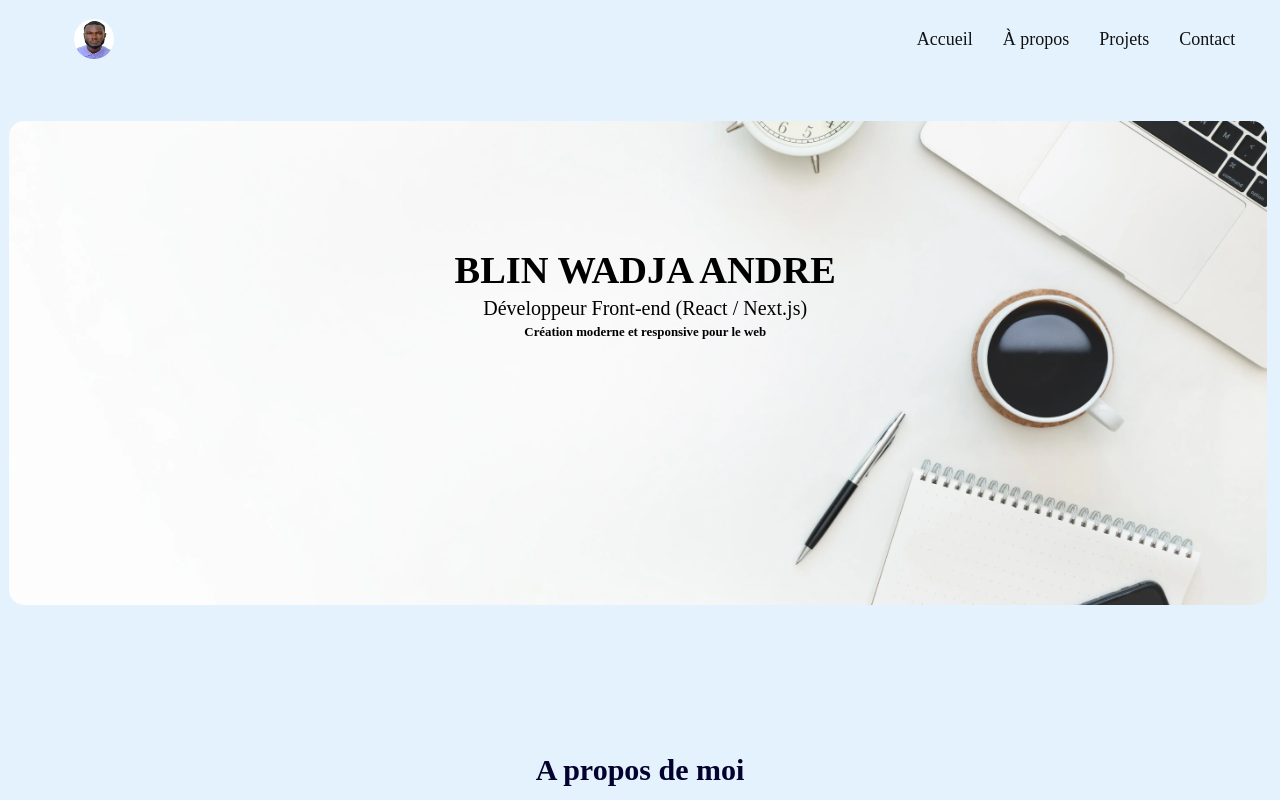
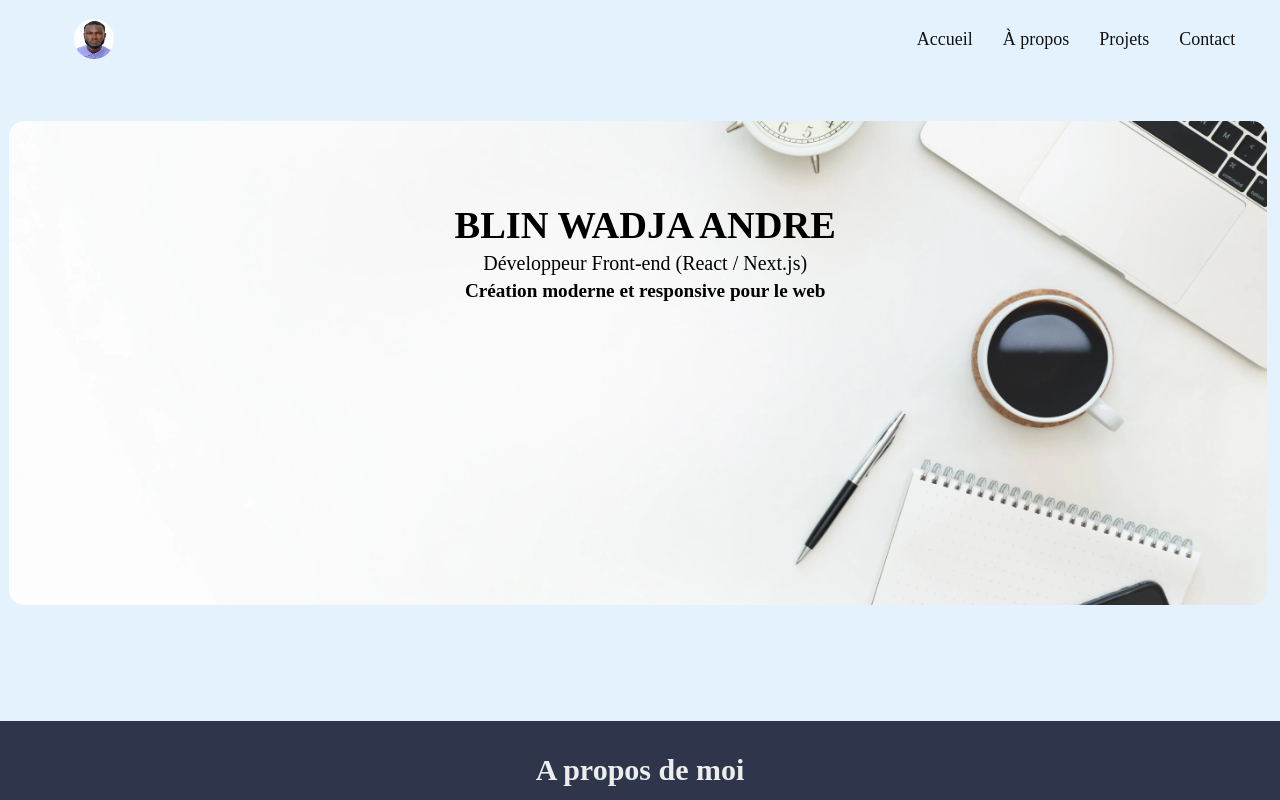
Before and after one commit to amonandre12/mon-portfolio, a Next.js app: page / in a window 1280 px wide. Shown: the top 800 px of the page. Built offline with nearby package versions, Linux system fonts and the light colour scheme.

Commit message:
Styles encore modifiés

```diff
--- a/components/Footer.js
+++ b/components/Footer.js
@@ -49,7 +49,7 @@ function Footer() {
              </div>
 
             </div>
-                <p style = {{color : 'white'}}>&copy; {new Date().getFullYear()}  Blin Wadja André tous droits réservés.</p>
+                <p style = {{color : 'white' , fontSize : '14px'}}>&copy; {new Date().getFullYear()}  Blin Wadja André tous droits réservés.</p>
             </section>
         </footer>
     )
--- a/components/FormContact.js
+++ b/components/FormContact.js
@@ -42,8 +42,8 @@ function FormContact() {
   return (
     <div className="form_section">
       <div className="call_action">
-        <h2>Travaillons Ensemble !</h2>
-        <p>
+        <h2 style = {{color : 'hsl(226, 25%, 17%)'}}>Travaillons Ensemble !</h2>
+        <p style = {{color : 'hsl(226, 25%, 17%)'}}>
           Intéressé par mes projets ou désireux de collaborer sur une
           nouvelle idée ? N'hésitez pas à me contacter via le formulaire
           ci-dessous.
--- a/components/ProjectCard.js
+++ b/components/ProjectCard.js
@@ -74,7 +74,7 @@ function ProjectCard () {
                  <Image
                     src={selectedProduct.imagePath}
                     alt={selectedProduct.alt}
-                    width={170}
+                    width={270}
                     height={170}
                 />
 
--- a/components/Title.js
+++ b/components/Title.js
@@ -27,7 +27,7 @@ function Title () {
                 </div>
 
                 <div className={`paragraphs ${visible ? 'is-visible' : ''}`}>
-                    <h6>Création moderne et responsive pour le web</h6>
+                    <h4 className='creation'>Création moderne et responsive pour le web</h4>
                 </div>
 
               </div>
--- a/styles/Form.css
+++ b/styles/Form.css
@@ -5,6 +5,7 @@
     align-items: center;
     padding: 40px;
 }
+
 
 .contact_form {
     width: 100%;
--- a/styles/Title.css
+++ b/styles/Title.css
@@ -15,6 +15,13 @@
 .title_content  p {
   font-size: 17px ;
   color:black;
+  position: relative;
+  top: 60px;
+}
+
+.creation {
+  position:relative;
+  top: 40px;
 }
 
 .background {
@@ -29,15 +36,18 @@
   margin: 2px;
 }
 
+
 .title_content  span {
     font-size: 12px;
 }
 
-.background h1, .title, h6 {
+
+.background h1, .title, h4 {
   position:relative;
   top:80px;
   left:7px;
 }
+
 
 .title_content  {
   padding-right: 15px;
@@ -46,12 +56,6 @@
   align-items:center ;
 }
 
-
-
-.title_content  h2  {
-  color: black;
-  margin-left: 20px;
-}
 
 @media (min-width: 1224px)  {
 
@@ -63,23 +67,16 @@
 }
 
 
-.background h1, .title, h6 {
-  position:relative;
-  top:125px;
-  align-items:center;
-}
 .background {
    height:60vh ;
 }
+
+
 .title_content  h2  {
  color: black;
 }
 
 
-.title_content  h2 , span , .paragraphs {
-  align-items:center;
-}
-
 .title_content  p {
     font-size: 20px ;
   }
--- a/styles/about.css
+++ b/styles/about.css
@@ -37,10 +37,12 @@
 .content_about {
     margin-bottom: 30px ;
     padding:10px;
+    background-color: hsl(225, 23%, 24%);
+    padding-bottom: 40px;
 }
 
-.content_about h2 {
-    color :  hsl(243, 96%, 9%);
+.content_about h2 , p{
+    color : hsl(0, 0%, 93%);
     margin: 20px;
     font-size : 30px;
 }
--- a/styles/projects.css
+++ b/styles/projects.css
@@ -5,7 +5,6 @@
     justify-content: center;
     text-align: center;
     gap: 30px;
-
 }
 
 
@@ -23,11 +22,12 @@
   margin:20px;
   padding:20px;
   border-radius:10px;
+  background-color: hsl(226, 25%, 17%);
 }
 
 
 .projects_content  h3 , h2{
-  color : hsl(243, 96%, 9%);
+  color : hsl(200, 60%, 99%);
 }
 
 .projects_content h3 {
@@ -63,6 +63,7 @@
 .link {
   margin-top: 80px;
 }
+
 
 a {
   text-decoration: none;
@@ -181,7 +182,7 @@ a {
 }
 
 .projects_content  p {
-  font-size: 20px;
+  font-size: 18px;
 }
 
 @keyframes fadeln {
```
